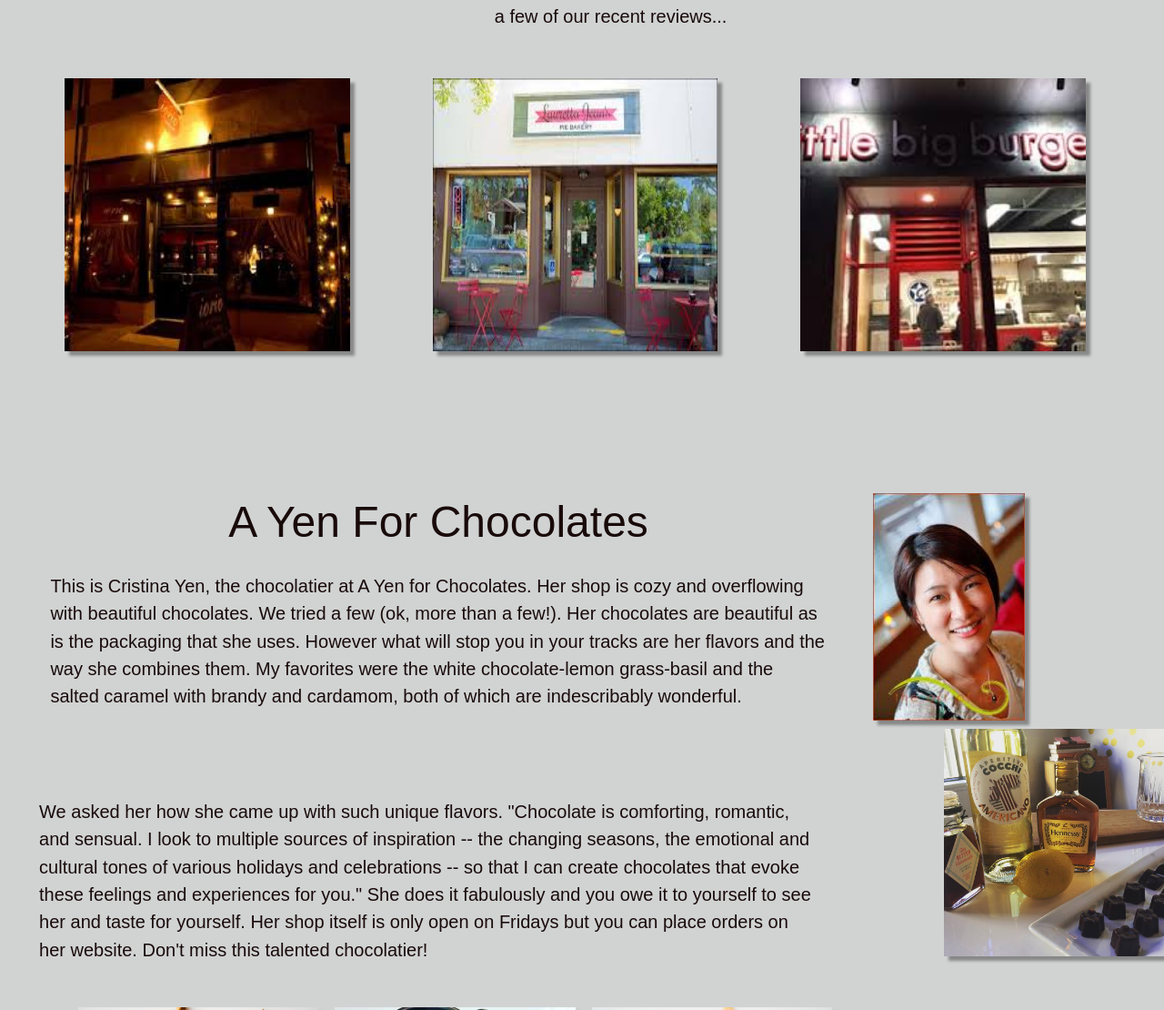
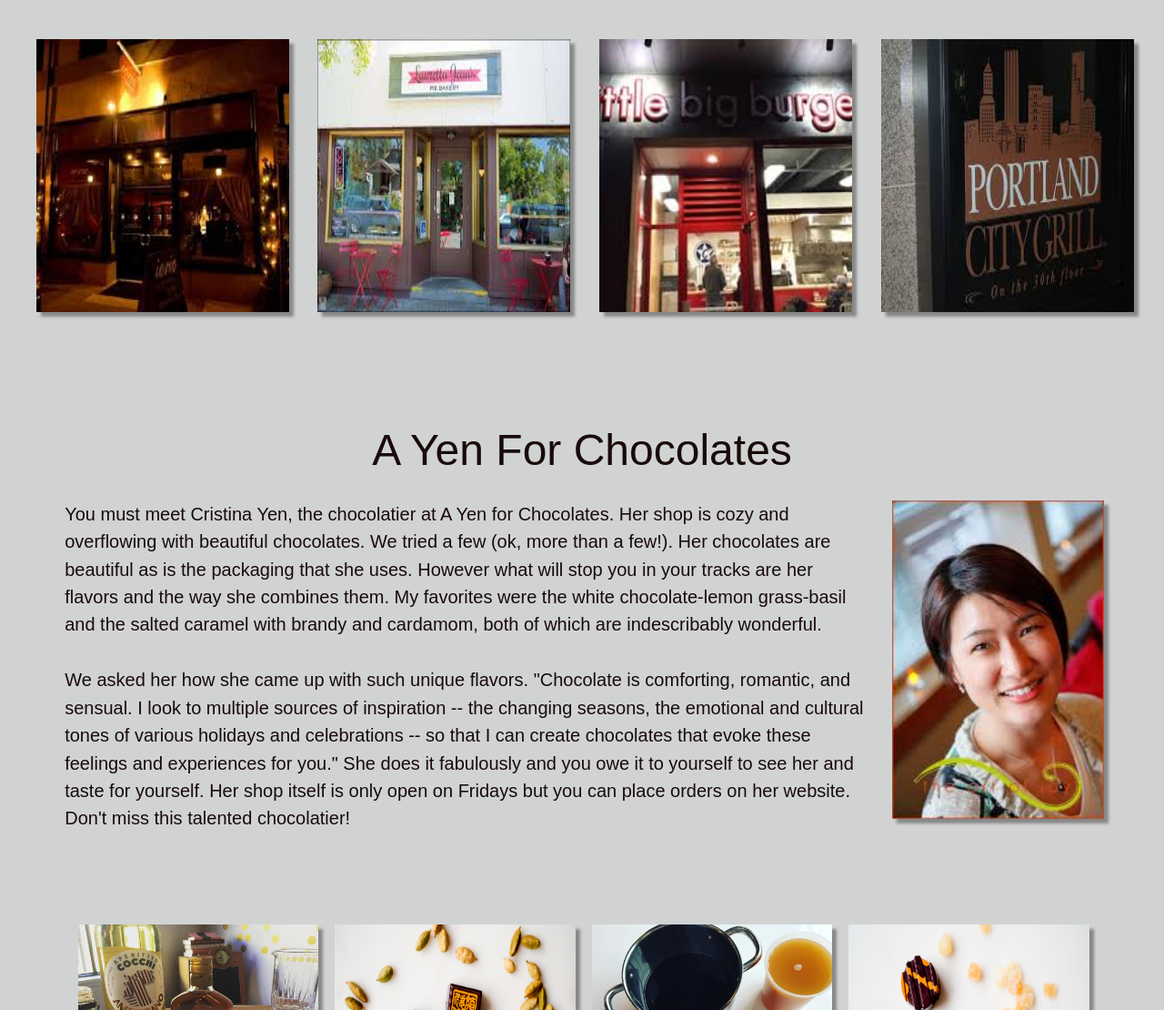
Before and after one commit to debwatkins2/a-yen-for-chocolate, a plain HTML site: page index.html in a window 1280 px wide. Shown: the part 1111-2221 px from the top of the page at 91% size. Drawn offline with Linux system fonts and the light colour scheme.

Commit message:
refactor

```diff
--- a/index.html
+++ b/index.html
@@ -37,37 +37,34 @@
 
     <section class="recent-reviews">
       <h5>a few of our recent reviews...</h5>
-      <div class="one-third1">
+      <div class="one-fourth1">
         <img src="images/iorio.jpeg" alt="Iorio's Italian Restaurant">
       </div>
-      <div class="one-third1">
+      <div class="one-fourth1">
         <img src="images/laurettas.jpeg" alt="Lauretta Jeans Pies">
       </div>
-      <div class="one-third1">
+      <div class="one-fourth1">
         <img src="images/images.jpeg" alt="Little Big Burger">
+      </div>
+      <div class="one-fourth1 last">
+        <img src="images/grill.jpg" alt="Portland City Grill">
       </div>
     </section>
     <div class="clearfix"></div>
 
 
     <section class="presenting">
-       <article>
-         <div class="presenting-them">
-           <h2 id="latest-review">A Yen For Chocolates</h2>
-            <p class="presenting-text">This is Cristina Yen, the chocolatier at A Yen for Chocolates. Her shop is cozy and overflowing with beautiful chocolates. We tried a few (ok, more than a few!). Her chocolates are beautiful as is the packaging that she uses. However what will stop you in your tracks are her flavors and the way she combines them. My favorites were the white chocolate-lemon grass-basil and the salted caramel with brandy and cardamom, both of which are indescribably wonderful.</p>
-        </div>
-      </article>
-      <aside>
-        <div class="presenting-img">
-          <img class="Cristina" src="images/Cristina.jpeg" alt="Cristina Yen">
-        </div>
-      </aside>
+      <h2 id="latest-review">A Yen For Chocolates</h2>
+         <div class="present-img">
+           <img src="images/Cristina.jpeg" alt="Cristina Yen">
+         </div>
+         <article>
+            <p class="present-text">You must meet Cristina Yen, the chocolatier at A Yen for Chocolates. Her shop is cozy and overflowing with beautiful chocolates. We tried a few (ok, more than a few!). Her chocolates are beautiful as is the packaging that she uses. However what will stop you in your tracks are her flavors and the way she combines them. My favorites were the white chocolate-lemon grass-basil and the salted caramel with brandy and cardamom, both of which are indescribably wonderful.<br><br>We asked her how she came up with such unique flavors. "Chocolate is comforting, romantic, and sensual. I look to multiple sources of inspiration -- the changing seasons, the emotional and cultural tones of various holidays and celebrations -- so that I can create chocolates that evoke these feelings and experiences for you." She does it fabulously and you owe it to yourself to see her and taste for yourself. Her shop itself is only open on Fridays but you can place orders on her website. Don't miss this talented chocolatier!</p>
+       </article>
+    </section>
+      <div class="clearfix"></div>
 
-      <article>
-          <p class="presenting-text2">We asked her how she came up with such unique flavors. "Chocolate is comforting, romantic, and sensual. I look to multiple sources of inspiration -- the changing seasons, the emotional and cultural tones of various holidays and celebrations -- so that I can create chocolates that evoke these feelings and experiences for you." She does it fabulously and you owe it to yourself to see her and taste for yourself. Her shop itself is only open on Fridays but you can place orders on her website. Don't miss this talented chocolatier!</p>
-    </article>
-
-
+    <section>
         <div class="choc-img">
           <img src="images/ing-choc.jpg" alt="Chocolate">
         </div>
@@ -158,7 +155,7 @@ Portland, OR 97209</p>
     <div class="clearfix"></div>
 
     <footer>
-      <p>Created by DebraWatkins.tech with <i class="fa fa-coffee" aria-hidden="true"></i>  Coffee and Code!<i class="fa fa-laptop" aria-hidden="true"></i>  Copyright (c) 2017 Debra Watkins.tech All Rights Reserved.  Created for 30-Sites-30-Days Challenge with all my love to Cristina!
+      <p>Created by DebraWatkins.tech with <i class="fa fa-coffee" aria-hidden="true"></i>  Coffee and Code!<i class="fa fa-laptop" aria-hidden="true"></i> || Copyright (c) 2017 Debra Watkins.tech All Rights Reserved. || Created for 30-Sites-30-Days Challenge with all my love to Cristina!
       </p>
     </footer>
 
--- a/style.css
+++ b/style.css
@@ -48,7 +48,7 @@ h2  {
     font-weight: 200;
     color: #190a0a;
     text-align: center;
-    margin-top: 15%;
+    margin-top: 12%;
 }
 .about-us p {
     width: 90%;
@@ -63,19 +63,18 @@ h2  {
 .recent-reviews {
     width: 100%;
 }
-.one-third1 {
-    width: 31%;
+.one-fourth1 {
+    width: 22%;
     display: inline-block;
     float: left;
-    margin-left: 5%;
-    margin-right: -4%;
+    margin-left: 2.5%;
+    margin-bottom: 10%;
 }
-.one-third1 img {
-    width: 80%;
+.one-fourth1 img {
+    width: 100%;
     height: 300px;
     margin-top: 5%;
     box-shadow: 5px 5px 3px #888888;
-    margin-bottom: 5%;
 }
 h5  {
     font-size: 125%;
@@ -85,44 +84,33 @@ h5  {
     margin-top: 5%;
 }
 /* styling the presenting section */
+
 .presenting {
     width: 100%;
     margin-top: 8%;
 }
-.presenting article {
-    width: 75%;
-    display: inline-block;
+.present-img  {
+    width: 23%;
+    float: right;
 }
-.presenting aside {
-    width: 22%;
-    display: inline-block;
-    margin-top: 5%;
+.present-img img {
+    width: 80%;
+    height: 350px;
+    box-shadow: 5px 5px 3px #888888;
 }
-.presenting-img .Cristina {
-    width: 60%;
-    display: inline-block;
-    box-shadow: 5px 5px 3px #888888;
-    margin-bottom: -7%;
-}
-.presenting-text {
+article .present-text {
+    width: 70%;
     font-size: 125%;
     font-weight: 200;
     color: #190a0a;
     margin-left: 5%;
-    margin-right: 5%;
-}
-.presenting-text2 {
-    font-size: 125%;
-    font-weight: 200;
-    color: #190a0a;
-    width: 90%;
-    margin-left: 3.7%;
     margin-bottom: 5%;
 }
   /* styling candy and wrapping pictures */
 .candy-img, .wrap-img, .choc-img {
     width: 22%;
     display: inline-block;
+    margin-top: 3%;
 }
 .candy-img img, .wrap-img img, .choc-img img {
     width: 95%;
@@ -221,12 +209,11 @@ footer {
 footer p  {
       color: black;
       text-align: center;
-      opacity: .5;
+      opacity: .4;
       line-height: 150%;
       padding-top: 2%;
       padding-bottom: 3%;
 }
-
 
 @media screen and (max-width: 780px) {
   .main-titles {
@@ -247,7 +234,3 @@ footer p  {
   }
   .main-titles {
       margin-bottom: 20%;
-
-  .about-us h2 {
-      margin-top: 30%;
-  }
```
Also changed, not shown: images/grill.jpg (added).
